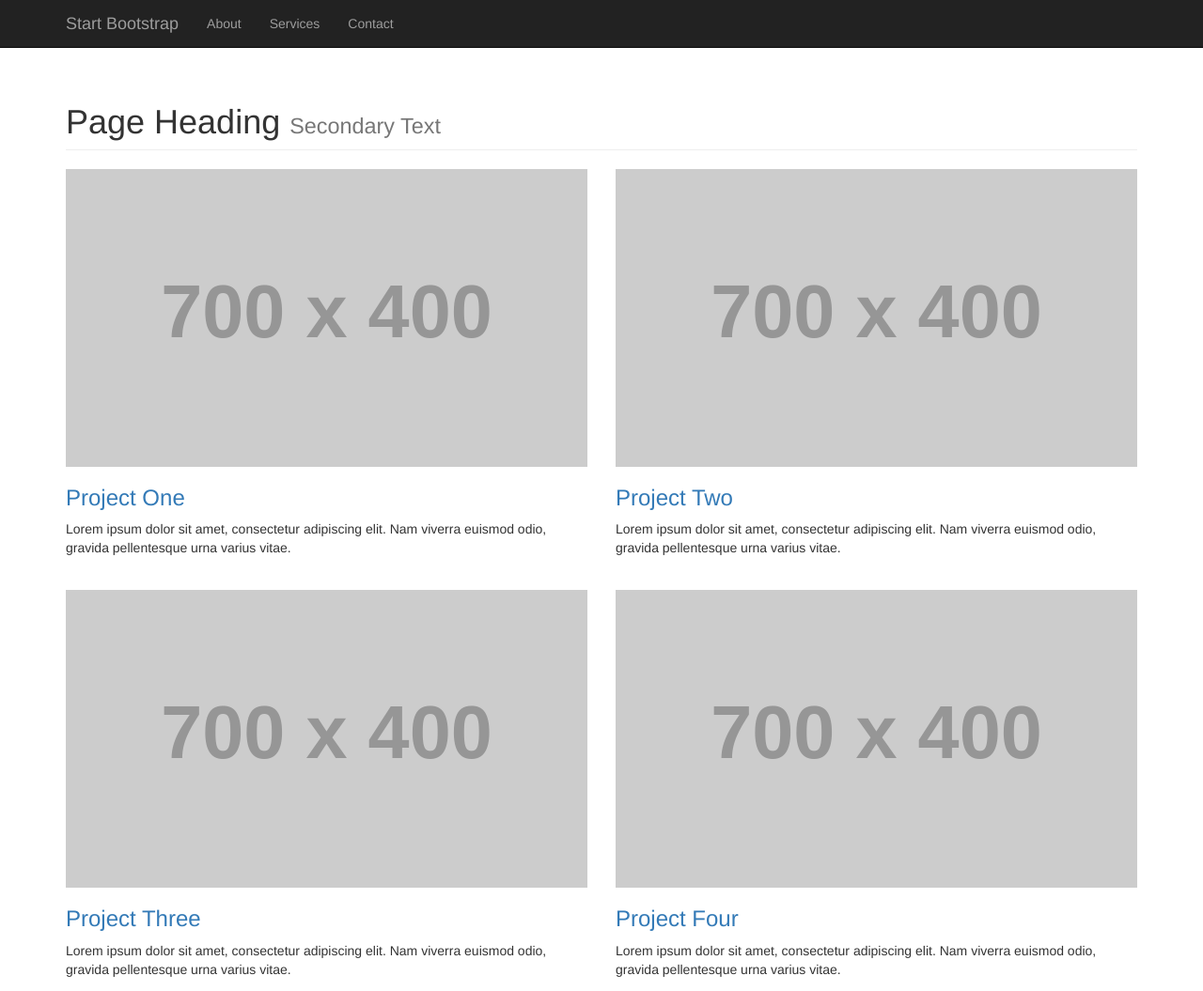
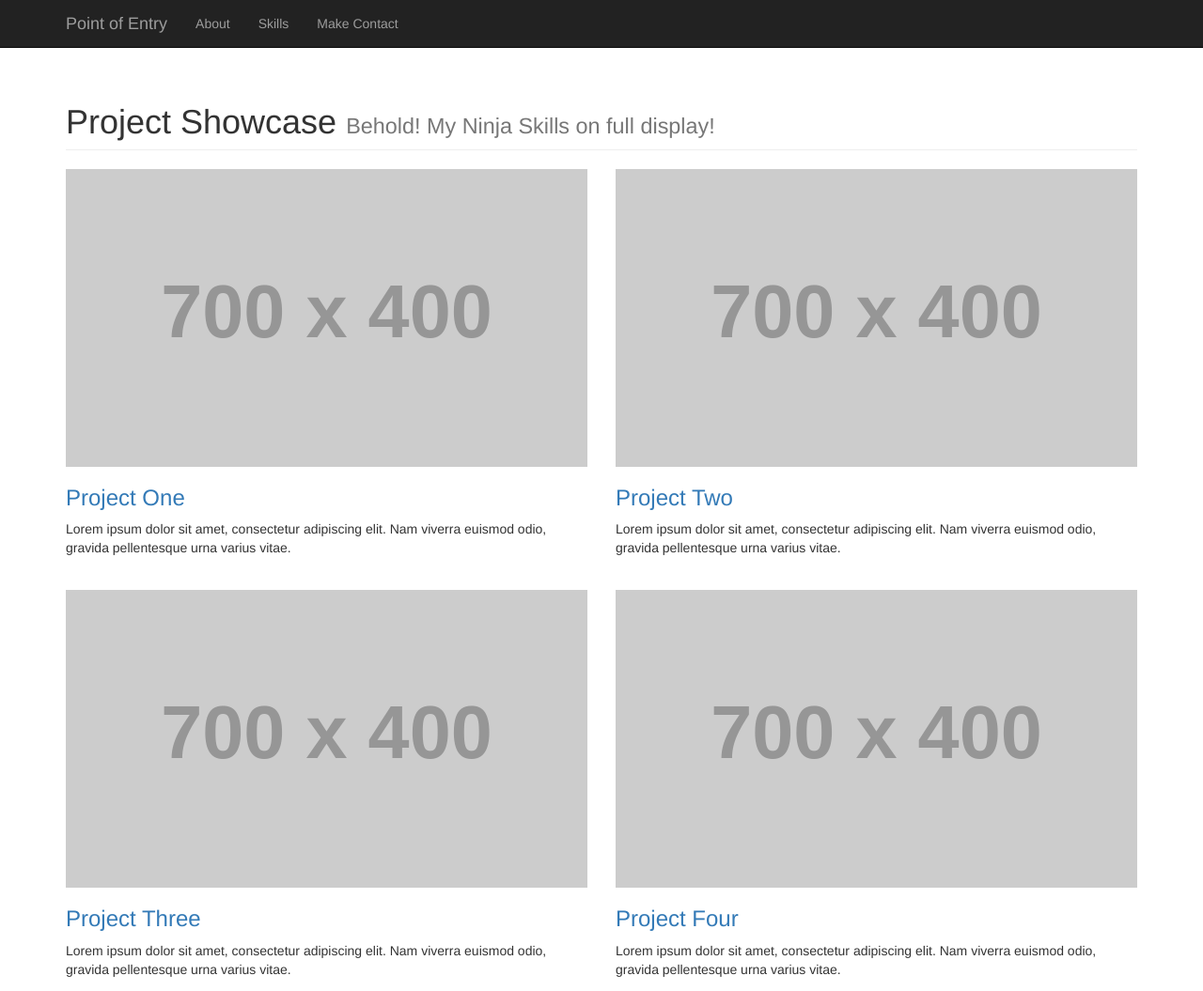
Before and after one commit to Kevin-CodeCrew/devportfolio, a plain HTML site: page index.html in a window 1280 px wide. Shown: the top 1055 px of the page at 94% size. Drawn offline with Linux system fonts and the light colour scheme; placeholder pictures from the web are drawn by us.

Commit message:
Minor updates

```diff
--- a/index.html
+++ b/index.html
@@ -9,7 +9,7 @@
     <meta name="description" content="">
     <meta name="author" content="">
 
-    <title>2 Col Portfolio - Start Bootstrap Template</title>
+    <title>My Dev Portfolio</title>
 
     <!-- Bootstrap Core CSS -->
     <link href="css/bootstrap.min.css" rel="stylesheet">
@@ -39,7 +39,7 @@
                     <span class="icon-bar"></span>
                     <span class="icon-bar"></span>
                 </button>
-                <a class="navbar-brand" href="#">Start Bootstrap</a>
+                <a class="navbar-brand" href="#">Point of Entry</a>
             </div>
             <!-- Collect the nav links, forms, and other content for toggling -->
             <div class="collapse navbar-collapse" id="bs-example-navbar-collapse-1">
@@ -48,10 +48,10 @@
                         <a href="#">About</a>
                     </li>
                     <li>
-                        <a href="#">Services</a>
+                        <a href="#">Skills</a>
                     </li>
                     <li>
-                        <a href="#">Contact</a>
+                        <a href="#">Make Contact</a>
                     </li>
                 </ul>
             </div>
@@ -66,8 +66,8 @@
         <!-- Page Header -->
         <div class="row">
             <div class="col-lg-12">
-                <h1 class="page-header">Page Heading
-                    <small>Secondary Text</small>
+                <h1 class="page-header">Project Showcase
+                    <small>Behold! My Ninja Skills on full display!</small>
                 </h1>
             </div>
         </div>
@@ -180,7 +180,7 @@
         <footer>
             <div class="row">
                 <div class="col-lg-12">
-                    <p>Copyright &copy; Your Website 2014</p>
+                    <p>Copyright &copy; Kevin Yancy 2018</p>
                 </div>
             </div>
             <!-- /.row -->
```
